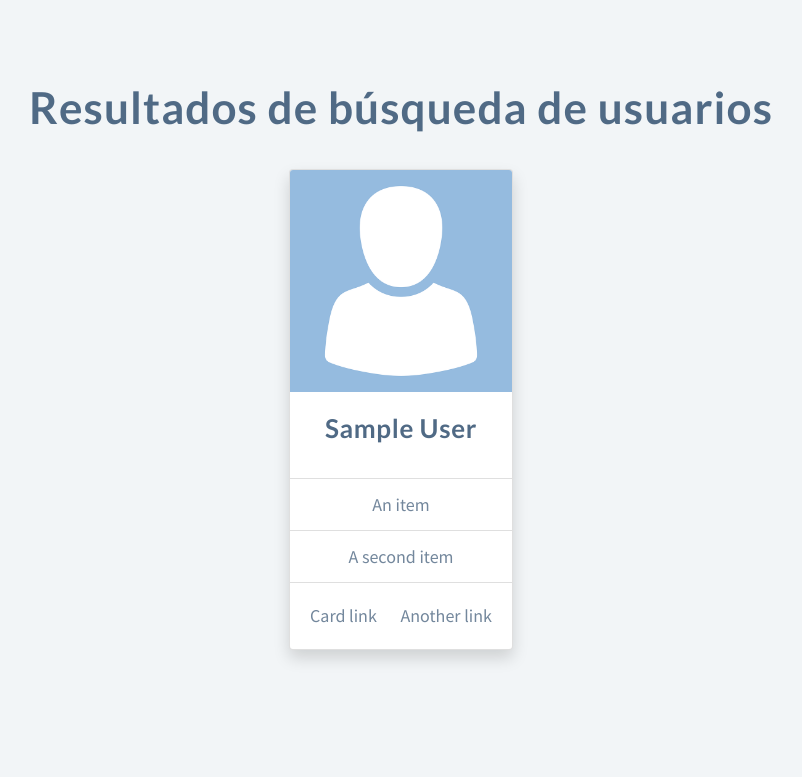
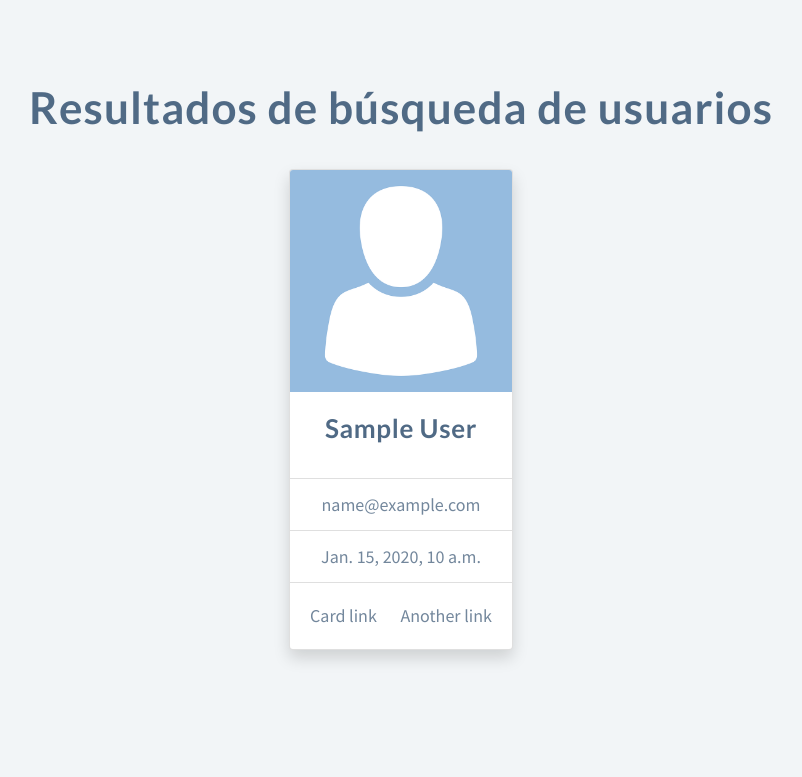
Before and after one commit to claracena/coderblog, a Django app: page /search/ in a window 1280 px wide. Shown: the part 93-870 px from the top of the page, without its empty margins (239-1041 px from the left). Run offline with Django 4.2, Linux system fonts and the light colour scheme; tables that the repository leaves empty hold one stand-in row (values such as "Sample post"); some libraries are stand-ins or nearby versions.

Commit message:
search update

```diff
--- a/search/templates/search/search.html
+++ b/search/templates/search/search.html
@@ -17,8 +17,8 @@
                             <h2 class="card-title"> {{ user.first_name }} {{ user.last_name }} </h2>
                             </div>
                             <ul class="list-group list-group-flush">
-                            <li class="list-group-item">An item</li>
-                            <li class="list-group-item">A second item</li>
+                            <li class="list-group-item">{{ user.email}}</li>
+                            <li class="list-group-item">{{ user.date_joined}}</li>
                             </ul>
                             <div class="card-body">
                             <a href="#" class="card-link">Card link</a>
```
